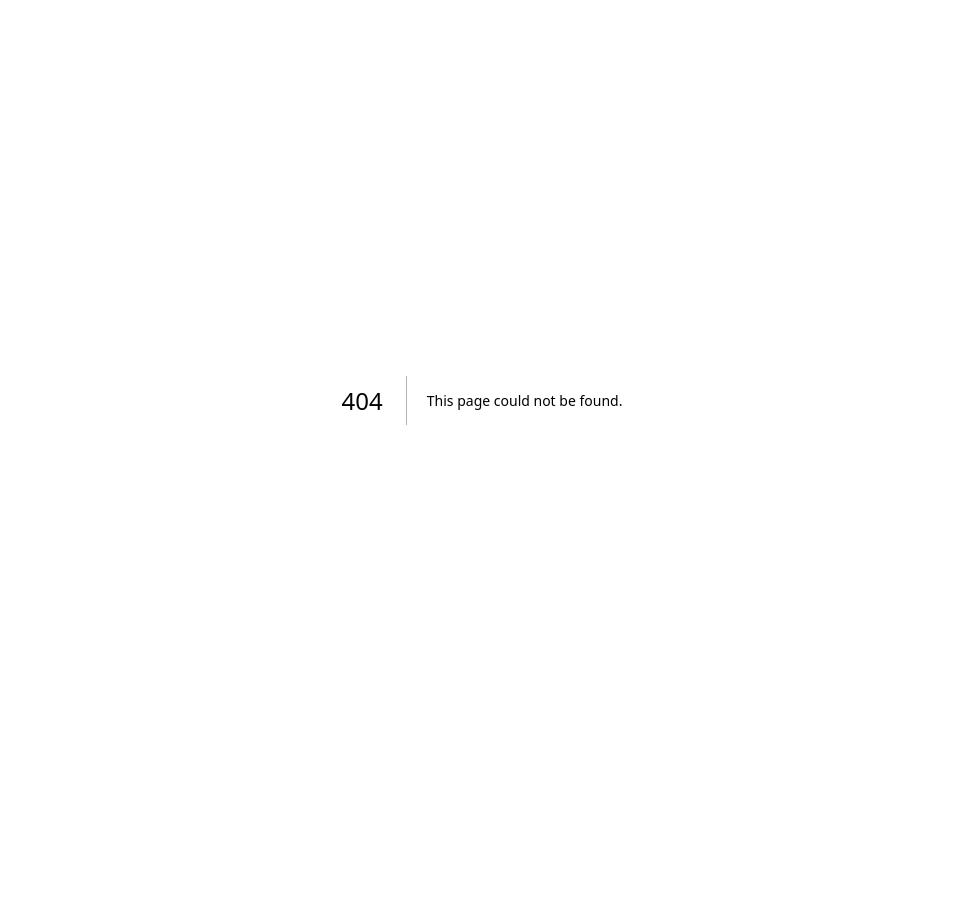
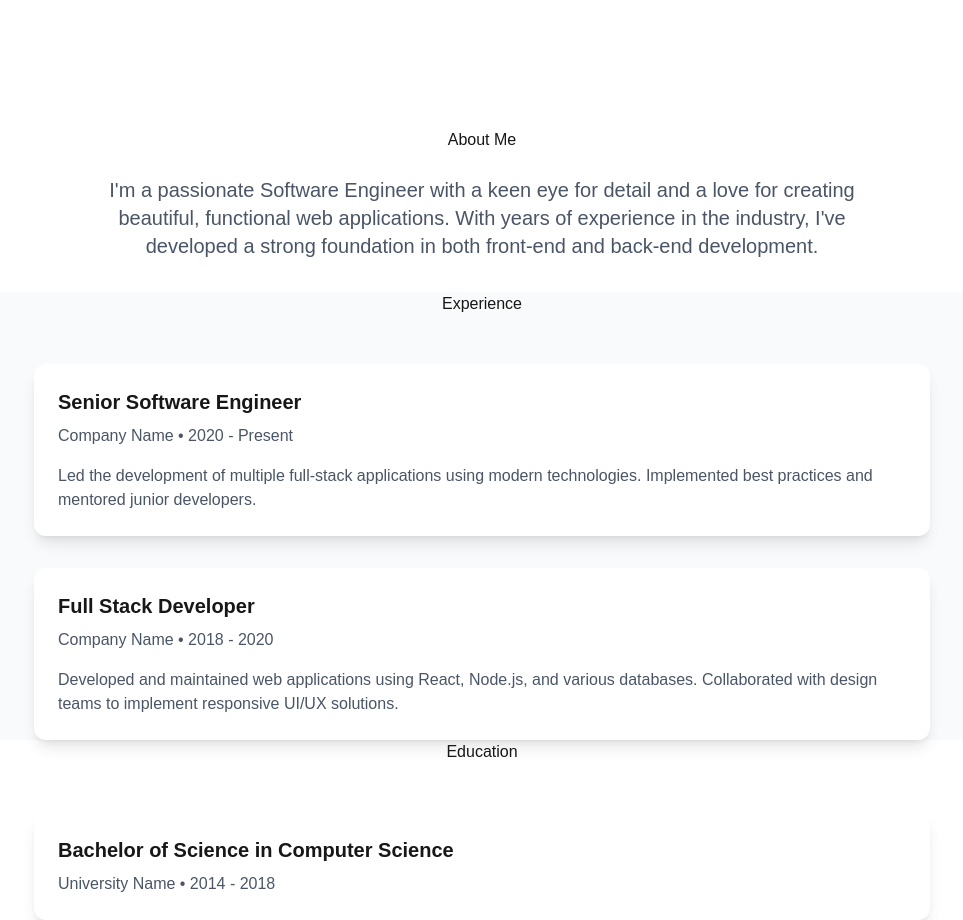
Before and after one commit to Emekapaul/portfolio, a Next.js app: page /about in a window 1280 px wide. Before the commit this address had no page. Shown: the whole page, without its empty margins (158-1121 px from the left). Before the commit the page ends 800 px from the top, so only its background shows below. Built offline with nearby package versions, Linux system fonts and the light colour scheme.

Commit message:
Add aboutPage for portfolio

```diff
--- /dev/null
+++ b/app/about/page.js
@@ -0,0 +1,93 @@
+"use client";
+
+import { motion } from "framer-motion";
+
+export default function About() {
+  return (
+    <main className="min-h-screen">
+      {/* About Hero Section */}
+      <section className="section-padding pt-32">
+        <div className="container">
+          <motion.div
+            initial={{ opacity: 0, y: 20 }}
+            animate={{ opacity: 1, y: 0 }}
+            transition={{ duration: 0.8 }}
+            className="max-w-3xl mx-auto text-center"
+          >
+            <h1 className="heading-1 mb-6">About Me</h1>
+            <p className="text-xl text-gray-600 dark:text-gray-300 mb-8">
+              I'm a passionate Software Engineer with a keen eye for detail and
+              a love for creating beautiful, functional web applications. With
+              years of experience in the industry, I've developed a strong
+              foundation in both front-end and back-end development.
+            </p>
+          </motion.div>
+        </div>
+      </section>
+
+      {/* Experience Section */}
+      <section className="section-padding bg-gray-50 dark:bg-gray-800">
+        <div className="container">
+          <motion.div
+            initial={{ opacity: 0, y: 20 }}
+            whileInView={{ opacity: 1, y: 0 }}
+            transition={{ duration: 0.8 }}
+            viewport={{ once: true }}
+            className="max-w-4xl mx-auto"
+          >
+            <h2 className="heading-2 mb-12 text-center">Experience</h2>
+            <div className="space-y-8">
+              <div className="bg-white dark:bg-gray-900 p-6 rounded-xl shadow-lg">
+                <h3 className="text-xl font-bold mb-2">
+                  Senior Software Engineer
+                </h3>
+                <p className="text-gray-600 dark:text-gray-400 mb-4">
+                  Company Name • 2020 - Present
+                </p>
+                <p className="text-gray-600 dark:text-gray-300">
+                  Led the development of multiple full-stack applications using
+                  modern technologies. Implemented best practices and mentored
+                  junior developers.
+                </p>
+              </div>
+              <div className="bg-white dark:bg-gray-900 p-6 rounded-xl shadow-lg">
+                <h3 className="text-xl font-bold mb-2">Full Stack Developer</h3>
+                <p className="text-gray-600 dark:text-gray-400 mb-4">
+                  Company Name • 2018 - 2020
+                </p>
+                <p className="text-gray-600 dark:text-gray-300">
+                  Developed and maintained web applications using React,
+                  Node.js, and various databases. Collaborated with design teams
+                  to implement responsive UI/UX solutions.
+                </p>
+              </div>
+            </div>
+          </motion.div>
+        </div>
+      </section>
+
+      {/* Education Section */}
+      <section className="section-padding">
+        <div className="container">
+          <motion.div
+            initial={{ opacity: 0, y: 20 }}
+            whileInView={{ opacity: 1, y: 0 }}
+            transition={{ duration: 0.8 }}
+            viewport={{ once: true }}
+            className="max-w-4xl mx-auto"
+          >
+            <h2 className="heading-2 mb-12 text-center">Education</h2>
+            <div className="bg-white dark:bg-gray-900 p-6 rounded-xl shadow-lg">
+              <h3 className="text-xl font-bold mb-2">
+                Bachelor of Science in Computer Science
+              </h3>
+              <p className="text-gray-600 dark:text-gray-400">
+                University Name • 2014 - 2018
+              </p>
+            </div>
+          </motion.div>
+        </div>
+      </section>
+    </main>
+  );
+}
```
